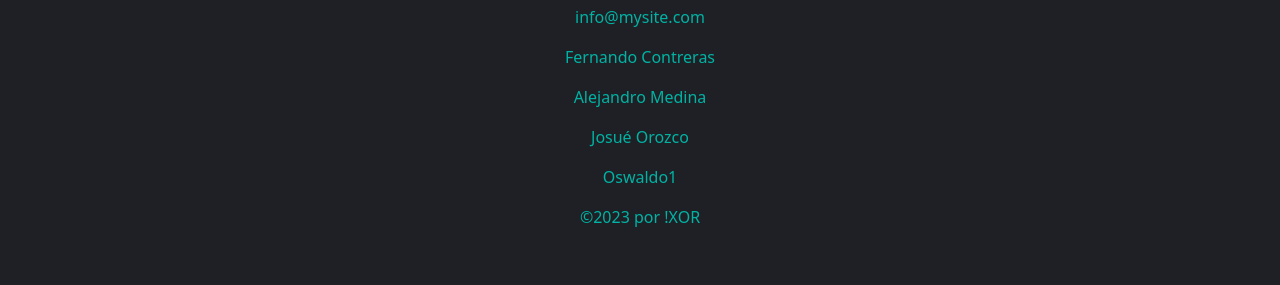
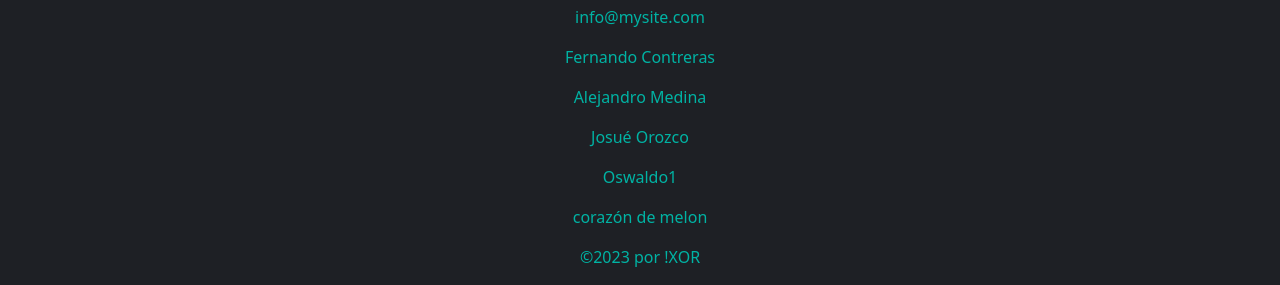
Before and after one commit to FernandoDavidContreras/Proyecto-XOR, a plain HTML site: page View/Servicios.html in a window 1280 px wide. Shown: the part 2938-3223 px from the top of the page. Before the commit the page ends 3183 px from the top, so only its background shows below. Drawn offline with nearby package versions, Linux system fonts and the light colour scheme.

Commit message:
Agregando texto de prueba
Prueba

```diff
--- a/View/Servicios.html
+++ b/View/Servicios.html
@@ -127,6 +127,7 @@
       <p>Alejandro Medina </p>
       <p>Josué Orozco </p>
       <p>Oswaldo1 </p>
+      <p>corazón de melon</p>
       <p>©2023 por !XOR</p>
     </div>
   <!--/Footer-->
```
